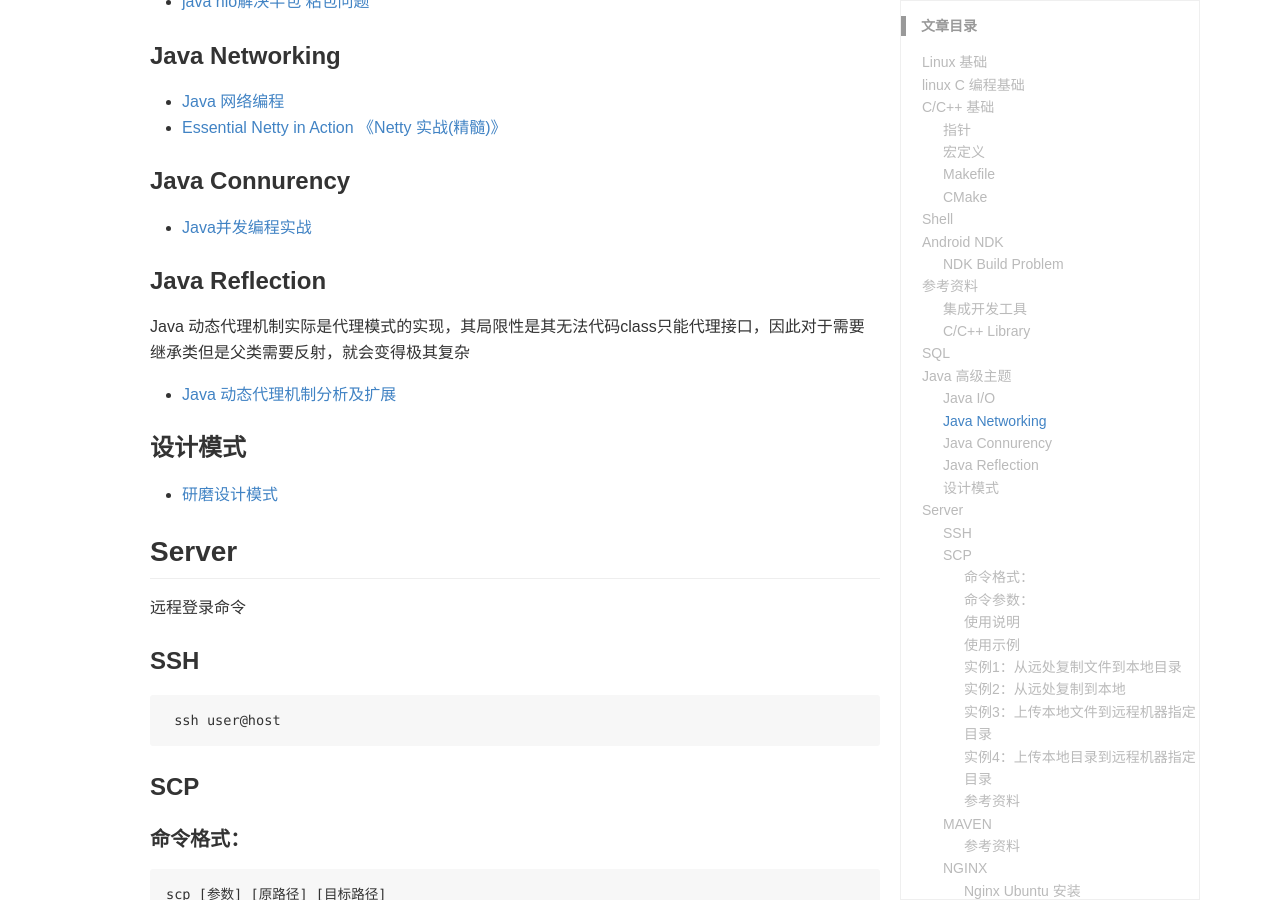
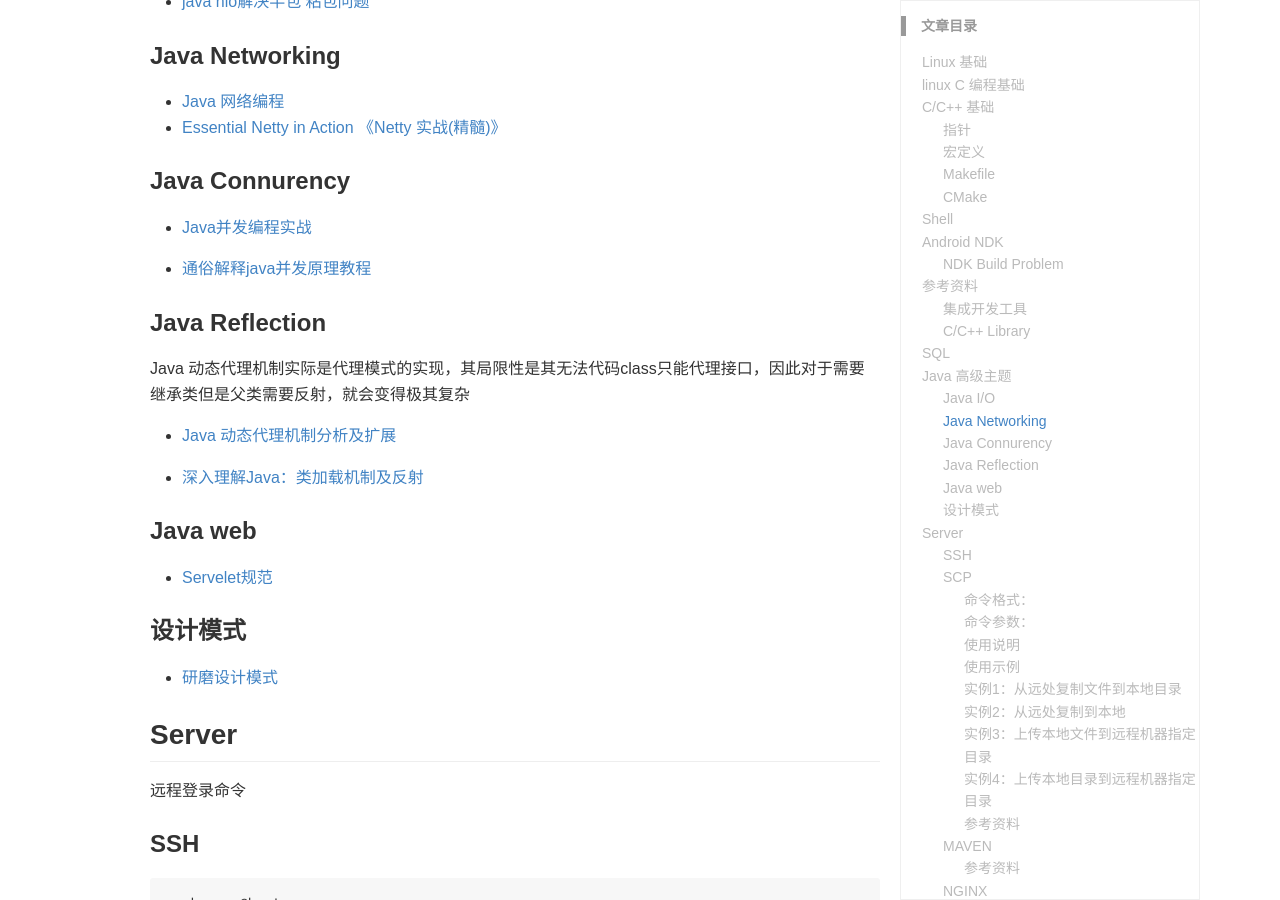
Before and after one commit to comsince/comsince.github.io, a Jekyll site: the page built from _posts/overview/2017-12-31-tech-overview.md, in a window 1280 px wide and 900 px high, scrolled down 3309 px. Built offline with Jekyll 4.4.1, drawn with Linux system fonts in a browser that asks for light colours; nearby versions of some CDN libraries; library files that are not in the unit come from our copies; comment, search, counter and statistics services are not loaded.

Commit message:
更新技术文档

```diff
--- a/_posts/overview/2017-12-31-tech-overview.md
+++ b/_posts/overview/2017-12-31-tech-overview.md
@@ -139,11 +139,20 @@ Your APP_BUILD_SCRIPT points to an unknown file: ./main/cpp/jni/Android.mk
 
 * [Java并发编程实战](/download/Java-concurency-in-practice.pdf)
 
+* [通俗解释java并发原理教程](http://tutorials.jenkov.com/java-concurrency/thread-signaling.html)
+
 ### Java Reflection
 
 Java 动态代理机制实际是代理模式的实现，其局限性是其无法代码class只能代理接口，因此对于需要继承类但是父类需要反射，就会变得极其复杂
 
 * [Java 动态代理机制分析及扩展](https://www.ibm.com/developerworks/cn/java/j-lo-proxy1/index.html)
+
+
+* [深入理解Java：类加载机制及反射](https://yq.aliyun.com/articles/133181)
+
+### Java web
+
+* [Servelet规范](http://zhanjindong.com/assets/pdf/Servlet3.1-Specification.pdf)
 
 ### 设计模式
 
```
Also changed, not shown: _posts/jekyll/2017-06-27-jekyll-install.md (+10 -0 lines), _posts/tech/2016-04-10-unbuntu-android-environment.md (+6 -0 lines).
